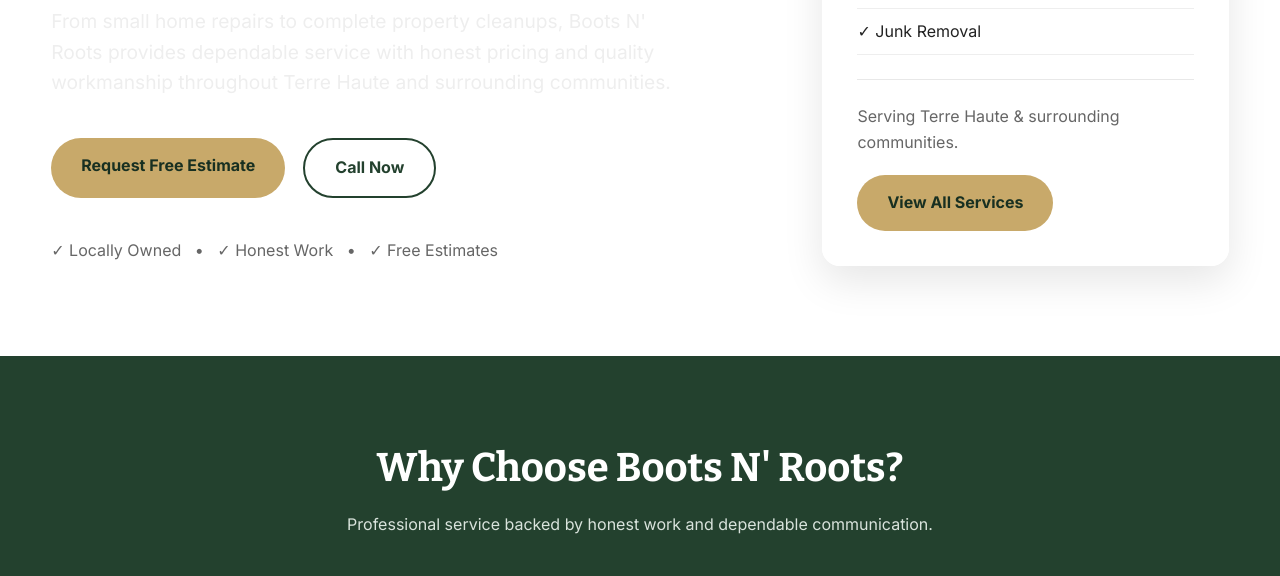
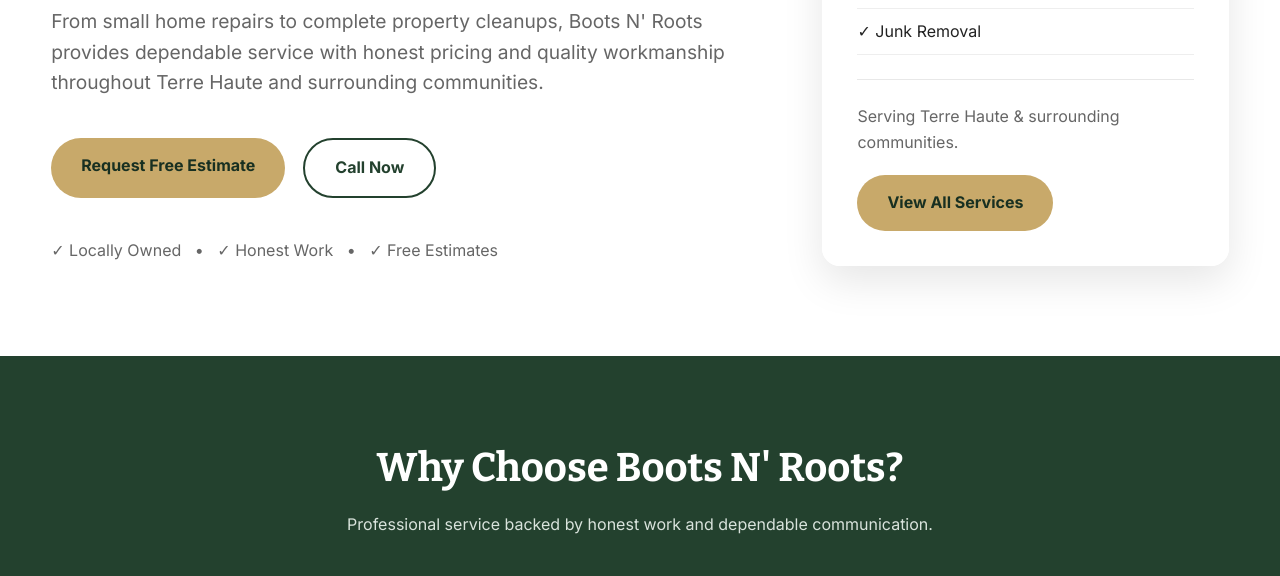
Before and after one commit to forman025/bootsnroots, a plain HTML site: page index.html in a window 1280 px wide. Shown: the part 524-1100 px from the top of the page. Drawn offline with nearby package versions, Linux system fonts and the light colour scheme.

Commit message:
Add files via upload

```diff
--- a/index.html
+++ b/index.html
@@ -29,7 +29,7 @@
 Count On.
 </h1>
 
-<p class="lead" style="max-width:620px;">
+<p class="lead" style="color:var(--gray);max-width:720px;">
 From small home repairs to complete property cleanups, Boots N' Roots provides dependable service with honest pricing and quality workmanship throughout Terre Haute and surrounding communities.
 </p>
 
```
